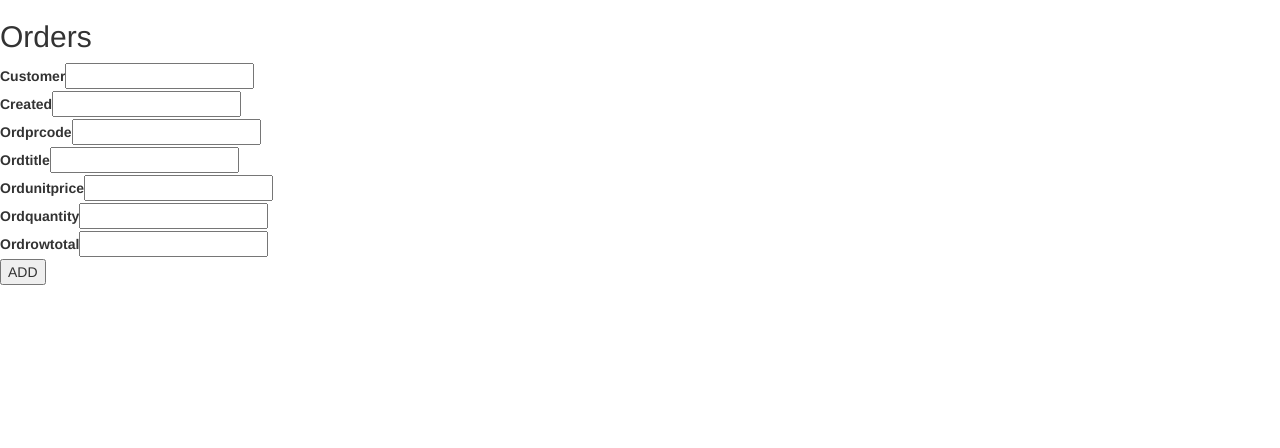
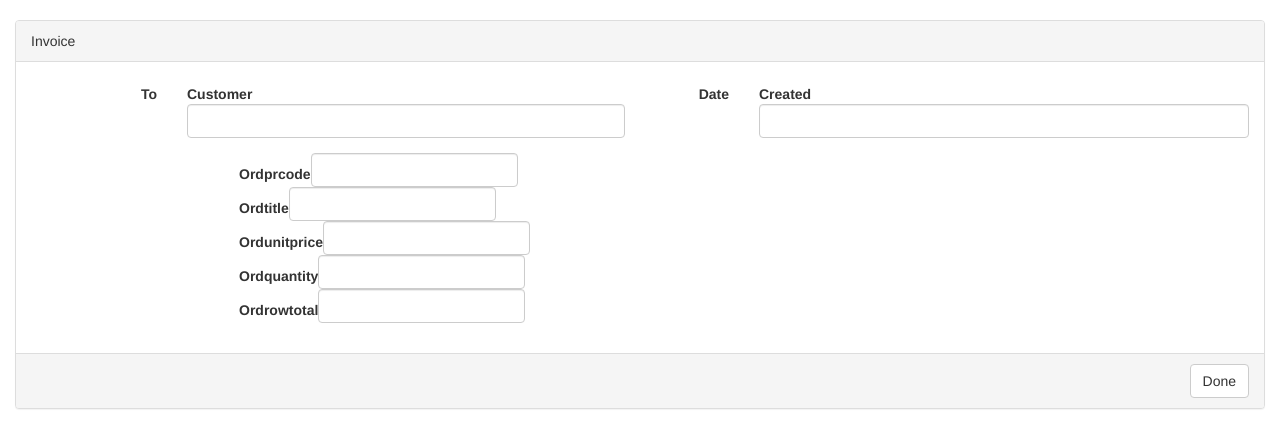
Before and after one commit to mohit444/biller, a CakePHP app: the page made by app/View/Orders/index.ctp in a window 1280 px wide. Shown: the part 52-500 px from the top of the page. Run offline with PHP 8.4 and a stand-in for CakePHP, Linux system fonts and the light colour scheme; the template is opened without the code that fills it, so the values that code supplies are empty; form fields are guessed from the names that the template uses; some libraries are stand-ins or nearby versions.

Commit message:
designing

```diff
--- a/app/View/Customers/index.ctp
+++ b/app/View/Customers/index.ctp
@@ -1,5 +1,5 @@
 <div class="container">
-    <div class="panel panel-info">
+    <div class="panel panel-default">
         <div class="panel-heading">Customers [
 
             <?php echo $this->Html->link(__('<i class="fa fa-plus"></i> Add Customer'),array(
--- a/app/View/Orders/index.ctp
+++ b/app/View/Orders/index.ctp
@@ -1,20 +1,50 @@
-<h2>Orders</h2>
-
-<?php
-echo $this->Form->create('Bill');
-echo $this->Form->input('Customer.Customer');
-echo $this->Form->input('created');
-
-echo $this->Form->create('Order'); ?>
-
-<div>
-    <?php
-    echo $this->Form->input('ordprcode');
-    echo $this->Form->input('ordtitle');
-    echo $this->Form->input('ordunitprice');
-    echo $this->Form->input('ordquantity');
-    echo $this->Form->input('ordrowtotal');?>
+<?php echo $this->Html->script('jquery.min'); ?>
+<div class="container-fluid">
+    <div class="panel panel-default">
+        <div class="panel-heading">Invoice</div>
+        <div class="panel-body">
+            <?php echo $this->Form->create('Bill',array('class'=> 'form-horizontal', 'inputDefaults'=>array('label'=>false)));?>
+            <div class="row">
+                <div class="col-md-6">
+                    <div class="form-group">
+                        <label class="col-md-3  control-label">To</label>
+                        <div class="col-md-9">
+                            <?php echo $this->Form->input('Customer.Customer', array('class'=>'form-control','size'=>3)); ?>
+                        </div>
+                    </div>
+                </div>
+                <div class="col-md-6">
+                    <div class="form-group" >
+                        <label class="col-md-2  control-label">Date</label>
+                        <div class="col-md-10">
+                            <?php echo $this->Form->input('created', array('class'=>'form-control',
+                            'div' => array('class' => 'form-inline'))); ?>
+                        </div>
+                    </div>
+                </div>
+            </div>
+            <?php echo $this->Form->create('Order',array('class'=> 'form-horizontal', 'inputDefaults'=>array('label'=>false)));?>
+            <div class="row">
+                <div class="col-md-8 col-md-offset-2">
+                    <div class="form-group">
+                        <div class="col-md-12">
+                            <div class="form-inline">
+                                <?php echo $this->Form->input('ordprcode', array('class'=>'form-control')); ?>
+                                <?php echo $this->Form->input('ordtitle', array('class'=>'form-control')); ?>
+                                <?php echo $this->Form->input('ordunitprice', array('class'=>'form-control')); ?>
+                                <?php echo $this->Form->input('ordquantity', array('class'=>'form-control')); ?>
+                                <?php echo $this->Form->input('ordrowtotal', array('class'=>'form-control')); ?>
+                            </div>
+                        </div>
+                    </div>
+                </div>
+            </div>
+        </div>
+        <div class="panel-footer clearfix">
+            <div class="pull-right">
+                <?php echo $this->Form->submit('Done',array('class'=> 'btn btn-default')); ?>
+                <?php echo $this->Form->end();?>
+            </div>
+        </div>
+    </div>
 </div>
-<?php
-    echo $this->Form->end('ADD');
-?>
--- a/app/View/Users/uadd.ctp
+++ b/app/View/Users/uadd.ctp
@@ -1,6 +1,6 @@
 <div class="container">
     <div class="col-lg-6 col-md-6 col-sm-4 col-xm-4 col-lg-offset-3 col-md-offset-3 col-sm-offset-4 col-xm-offset-4">
-        <div class="panel panel-info">
+        <div class="panel panel-default">
             <div class="panel-heading">Add user [
 
                 <?php echo $this->Html->link(__('<i class="fa fa-eye"></i> All Users'),array(
@@ -28,7 +28,7 @@
                 </div>
                 <div class="form-group">
                     <div class="col-lg-12 col-md-12 col-sm-12 col-xs-12">
-                        <?php echo $this->Form->input('role', array('class'=>'form-control','placeholder'=>'admin or gen')); ?>
+                        <?php echo $this->Form->input('role', array('class'=>'form-control','options'=>array('gen'=>'GEN','admin'=>'Admin'),'empty'=>'Select admin or gen')); ?>
                     </div>
                 </div>
                 <div class="form-group">
```
Also changed, not shown: app/View/Users/login.ctp (+9 -4 lines).
